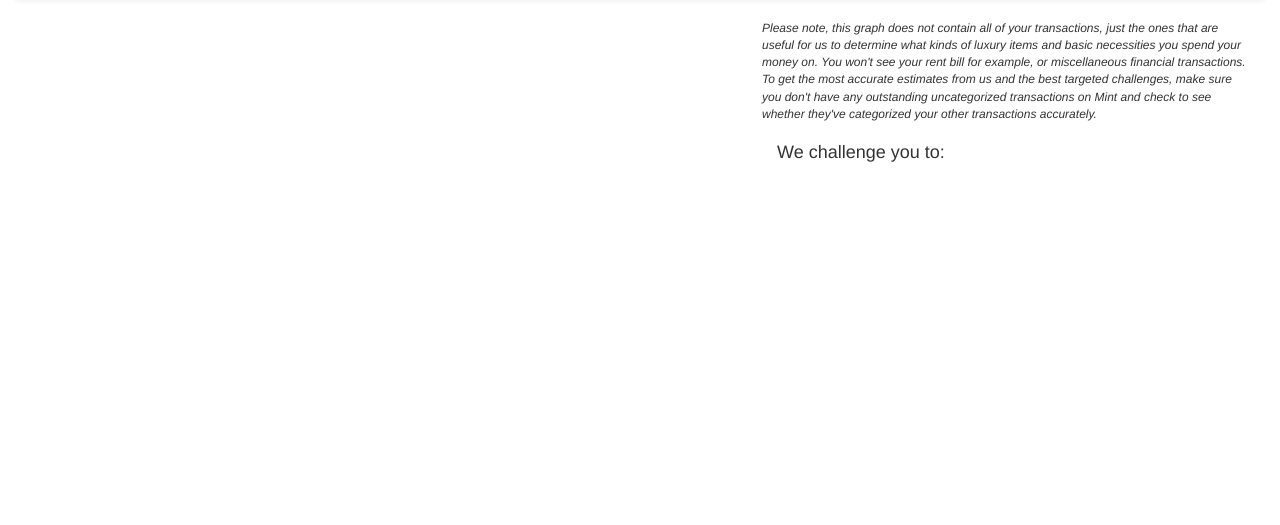
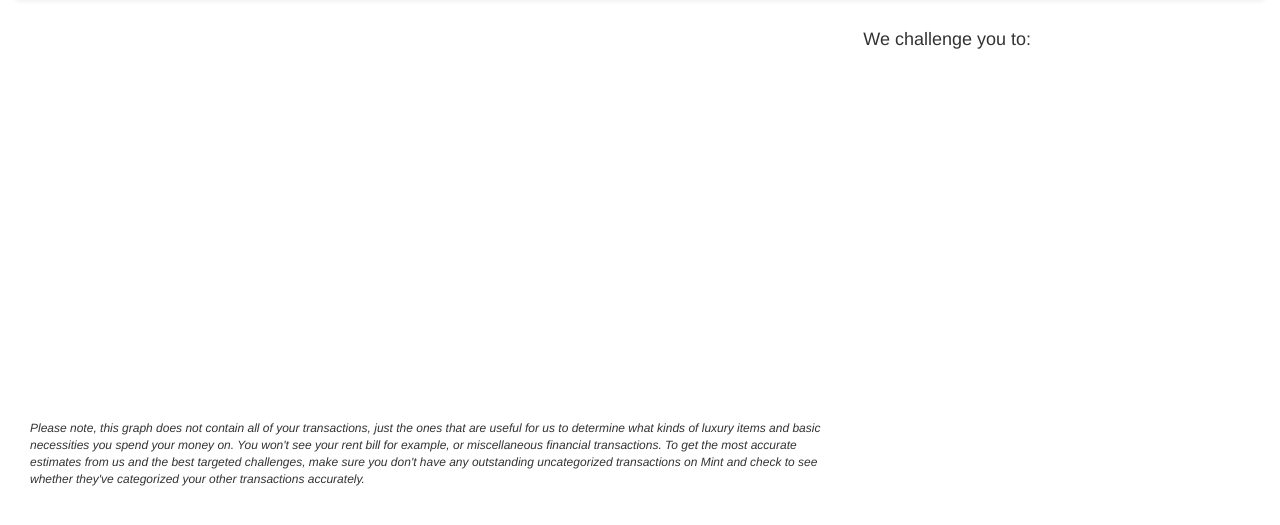
Before and after one commit to apromessi/Save-to-Give, a Flask app: template templates/transaction_analysis.html in a window 1280 px wide. Shown: the part 52-577 px from the top of the page. Run offline with Flask 2, Linux system fonts and the light colour scheme; the template is opened without the code that fills it, so the values that code supplies are empty; some libraries are stand-ins or nearby versions.

Commit message:
fixed divs and columns

```diff
--- a/templates/login.html
+++ b/templates/login.html
@@ -6,9 +6,9 @@
         <input type="text" name="username_input">
     </label><br>
     <label>Password
-        <input type="text" name="password_input">
+        <input type="password" name="password_input">
     </label><br>
-        <input type="submit">
+        <input type="submit" class='btn btn-default'>
 </form>
 
 {% endblock %}
--- a/templates/profile.html
+++ b/templates/profile.html
@@ -1,7 +1,7 @@
 {% extends 'base.html' %}
 {% block content %}
 
-<h1>{{ firstname }}'s Profile</h1>
+<!-- <h1>{{ firstname }}'s Profile</h1> -->
 
 <div class="container-fluid">
   <row>
--- a/templates/register.html
+++ b/templates/register.html
@@ -26,7 +26,7 @@
         <input type="text" name="zipcode">
     </label><br><br>
 
-    <input type="Submit">
+    <input type="Submit" class='btn btn-default'>
 
 </form>
 
--- a/templates/transaction_analysis.html
+++ b/templates/transaction_analysis.html
@@ -2,9 +2,9 @@
 {% block content %}
 
 <div class="container-fluid">
-  <row>
-    <div>
-      <div id="transaction_categories" class="col-sm-8" style="width:60%; height:400px;"></div>
+  <div class='row'>
+    <div class="col-sm-8">
+      <div id="transaction_categories" style="width:100%; height:400px;"></div>
 
       <p class="explanation">
         Please note, this graph does not contain all of your transactions, just the ones that
@@ -38,7 +38,7 @@
         {% endfor %}
 
     </div>
-  </row>
+  </div class='row'>
 </div>
 
 
```
Also changed, not shown: templates/challenge_builder.html (+4 -4 lines).
